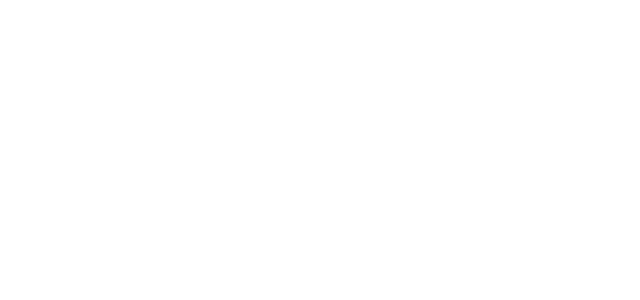
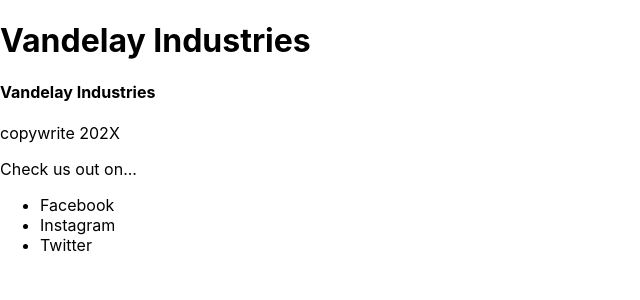
Before and after one commit to amachado93/G-A__news-app, a React (Create React App) app: page / in a window 1280 px wide. Shown: the top 300 px of the page, without its empty margins (0-640 px from the left). Built offline with nearby package versions, Linux system fonts and the light colour scheme.

Commit message:
Start Header and Footer

```diff
--- a/package.json
+++ b/package.json
@@ -3,6 +3,7 @@
   "version": "0.1.0",
   "private": true,
   "dependencies": {
+    "axios": "^0.21.1",
     "react": "^16.10.2",
     "react-dom": "^16.10.2",
     "react-scripts": "3.2.0"
--- a/src/App.js
+++ b/src/App.js
@@ -3,6 +3,8 @@
 import Header from './components/Header';
 import Articles from './components/Articles';
 import Footer from './components/Footer';
+
+import axios from 'axios';
 
 class App extends Component {
   constructor() {
--- a/src/components/Footer.jsx
+++ b/src/components/Footer.jsx
@@ -3,7 +3,18 @@
 function Footer() {
   return (
     <div id="footer">
-
+      <div class="footer__left">
+        <h4>Vandelay Industries</h4>
+        <p>copywrite 202X</p>
+      </div>
+      <div class="footer__right">
+        <p>Check us out on...</p>
+        <ul>
+          <li>Facebook</li>
+          <li>Instagram</li>
+          <li>Twitter</li>
+        </ul>
+      </div>
     </div>
   )
 }
--- a/src/components/Header.jsx
+++ b/src/components/Header.jsx
@@ -3,7 +3,7 @@
 function Header() {
   return (
     <div id="header">
-
+      <h1>Vandelay Industries</h1>
     </div>
   )
 }
```
Also changed, not shown: 1 other file (tests, documents, lock files or other folders).
